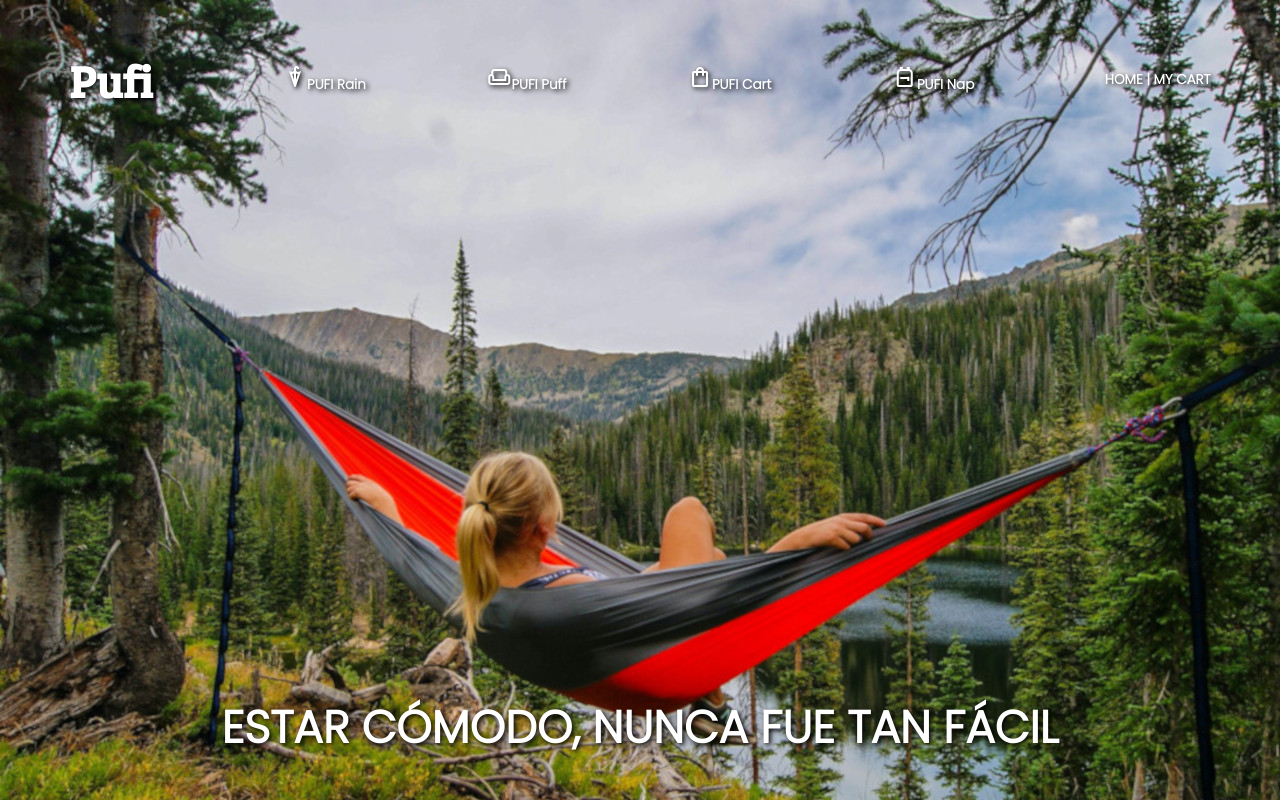
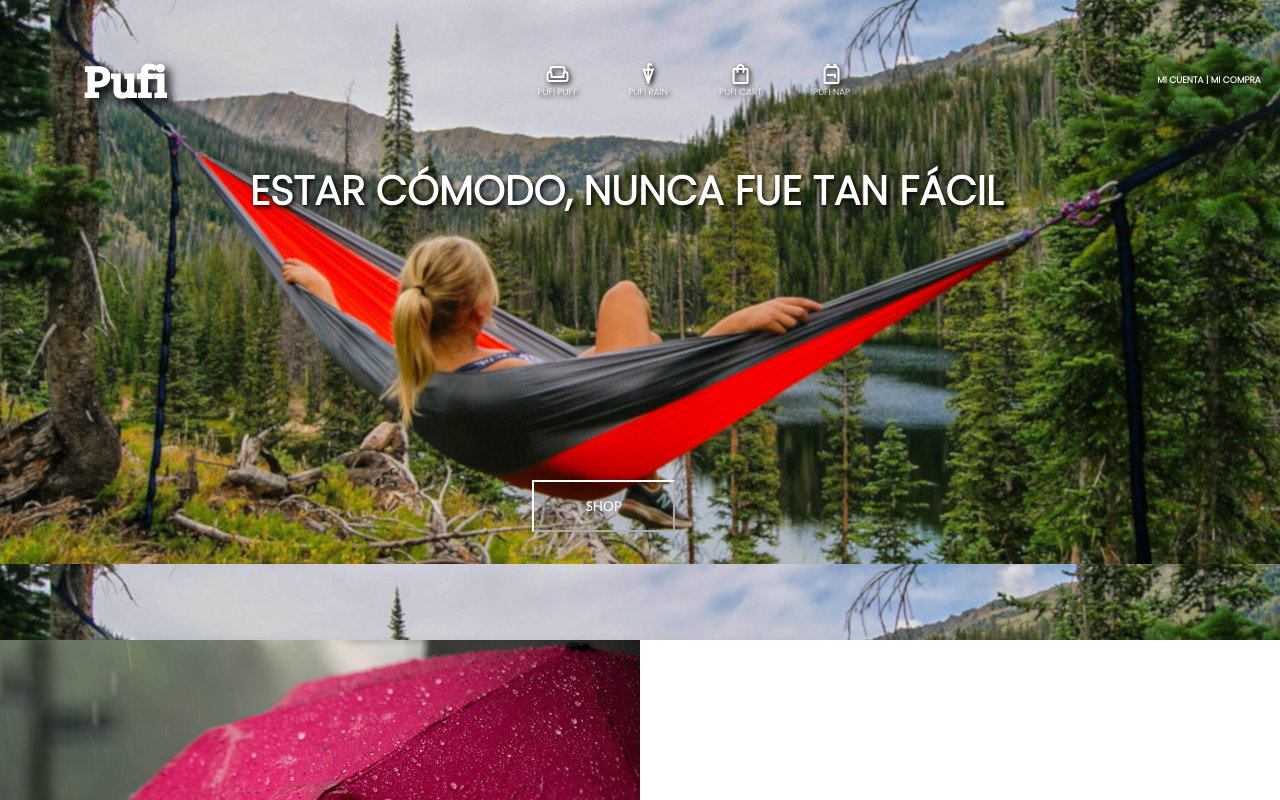
Before and after one commit to blarteagar/summerStore, a React (Create React App) app: page / in a window 1280 px wide. Shown: the top 800 px of the page. Built offline with nearby package versions, Linux system fonts and the light colour scheme.

Commit message:
fixing im

```diff
--- a/src/components/Header.js
+++ b/src/components/Header.js
@@ -8,24 +8,31 @@ function Header() {
         <p>Pufi</p>
       </div>
       <div className='header-navbar-container'>
-        <div><div class="material-symbols-outlined">
+        <div className='navbar-item'>
+        <div class="material-symbols-outlined">
+          weekend
+        </div>PUFI PUFF</div>
+        <div div className='navbar-item'>
+        <div class="material-symbols-outlined">
           umbrella
-        </div>PUFI Rain </div>
-        <div><div class="material-symbols-outlined">
-          weekend
-        </div>PUFI Puff </div>
-        <div><div class="material-symbols-rounded">
+        </div>PUFI RAIN</div>
+        <div div className='navbar-item'>
+        <div class="material-symbols-rounded">
           shopping_bag
-        </div>PUFI Cart</div>
-        <div><div class="material-symbols-outlined">
+        </div>PUFI CART</div>
+        <div div className='navbar-item'>
+        <div class="material-symbols-outlined">
           backpack
-        </div>PUFI Nap</div>
+        </div>PUFI NAP</div>
       </div>
       <div className='header-log-container'>
-        <p>HOME | MY CART</p>
+        <p>MI CUENTA | MI COMPRA</p>
       </div>
       <div className='header-title-container'>
-        <h1>ESTAR CÓMODO, NUNCA FUE TAN FÁCIL</h1>
+        <div className='header-title'>ESTAR CÓMODO, NUNCA FUE TAN FÁCIL</div>
+      </div>
+      <div className='header-shopping-button-container'>
+        <button className='shop-button'>SHOP</button>
       </div>
     </div>
 
--- a/src/stylesheets/Header.css
+++ b/src/stylesheets/Header.css
@@ -3,22 +3,23 @@
   grid-template-columns: repeat(1fr, 12);
   grid-template-rows: repeat(1fr, 6);
   gap: 0;
-  margin: 0 10px;
-  width: 100vw;
-  height: 120vh;
+  padding: 0 5vw;
+  width: 100%;
+  max-height: 100vh;
   background-image: url('../images/hammok.jpg')
 }
 
 .header-logo-container {
   grid-column: 1/3;
   grid-row: 1/2;
+  margin: 0 5vw;
   display: flex;
   flex-wrap: nowrap;
   flex-direction: row;
   align-items: center;
   justify-content: center;
   font-family: 'Bree Serif', serif;
-  text-shadow: 2px 2px 5px #000000;
+  text-shadow: 5px 5px 10px #000000;
   font-size: 2.5em;
   font-weight: 900;
   color: #ffffff;
@@ -32,13 +33,18 @@
   flex-wrap: nowrap;
   flex-direction: row;
   align-items: center;
-  justify-content: space-around;
-  align-content: space-around;
+  justify-content: center;
   text-shadow: 2px 2px 5px #000000;
-  font-size: 0.75em;
-  font-weight: 600;
+  font-size: 0.5em;
+  font-weight: 300;
   color: #ffffff;
   height: 20vh;
+}
+
+.navbar-item {
+  display: flex;
+  flex-direction: column;
+  margin: 2vw;
 }
 
 .header-log-container {
@@ -53,25 +59,45 @@
   font-stretch: condensed;
   text-shadow: 2px 2px 5px #000000;
   font-weight: 600;
-  font-size: 0.75em;
+  font-size: 0.5em;
   color: #ffffff;
   height: 20vh;
 }
 
 .header-title-container {
-  grid-column: 1/12;
+  grid-column: 3/10;
   grid-row: 2/3;
   color: #ffffff;
   text-shadow: 2px 2px 5px #000000;
   display: flex;
   flex-wrap: nowrap;
   flex-direction: row;
-  align-items: center;
-  justify-content: space-around;
-  align-content: space-around;
+  align-items: start;
+  height: 40vh;
+}
+
+.header-title {
+  text-shadow: 2px 2px 5px #000000;
+  font-weight: 600;
+  font-size: 2.25em;
+  color: #ffffff;
+}
+
+.header-shopping-button-container {
+  grid-column: 5/7;
+  grid-row: 3/4;
+  display: flex;
+  align-items: start;
+  justify-content: start;
+  height: 20vh;
 }
 
 .shop-button {
   color: #ffffff;
   border-color: #ffffff;
+  background-color: transparent;
+  font-family: Lato, serif;
+  font-size: 0.75em;
+  font-weight: 200;
+  padding: 2vh 4vw;
 }
```
Also changed, not shown: src/images/hammok.jpg, src/images/hammok2.jpg (added).
